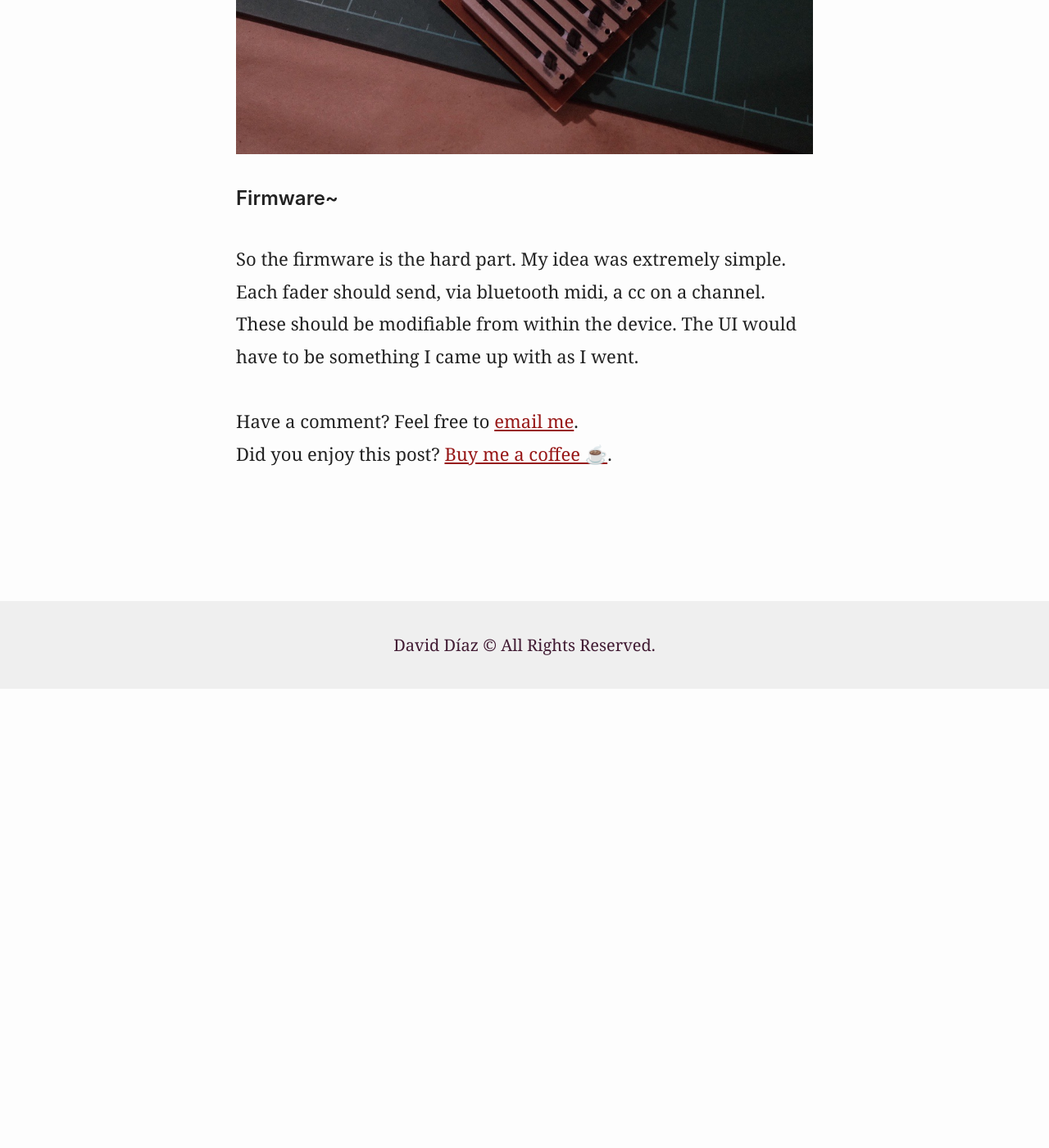
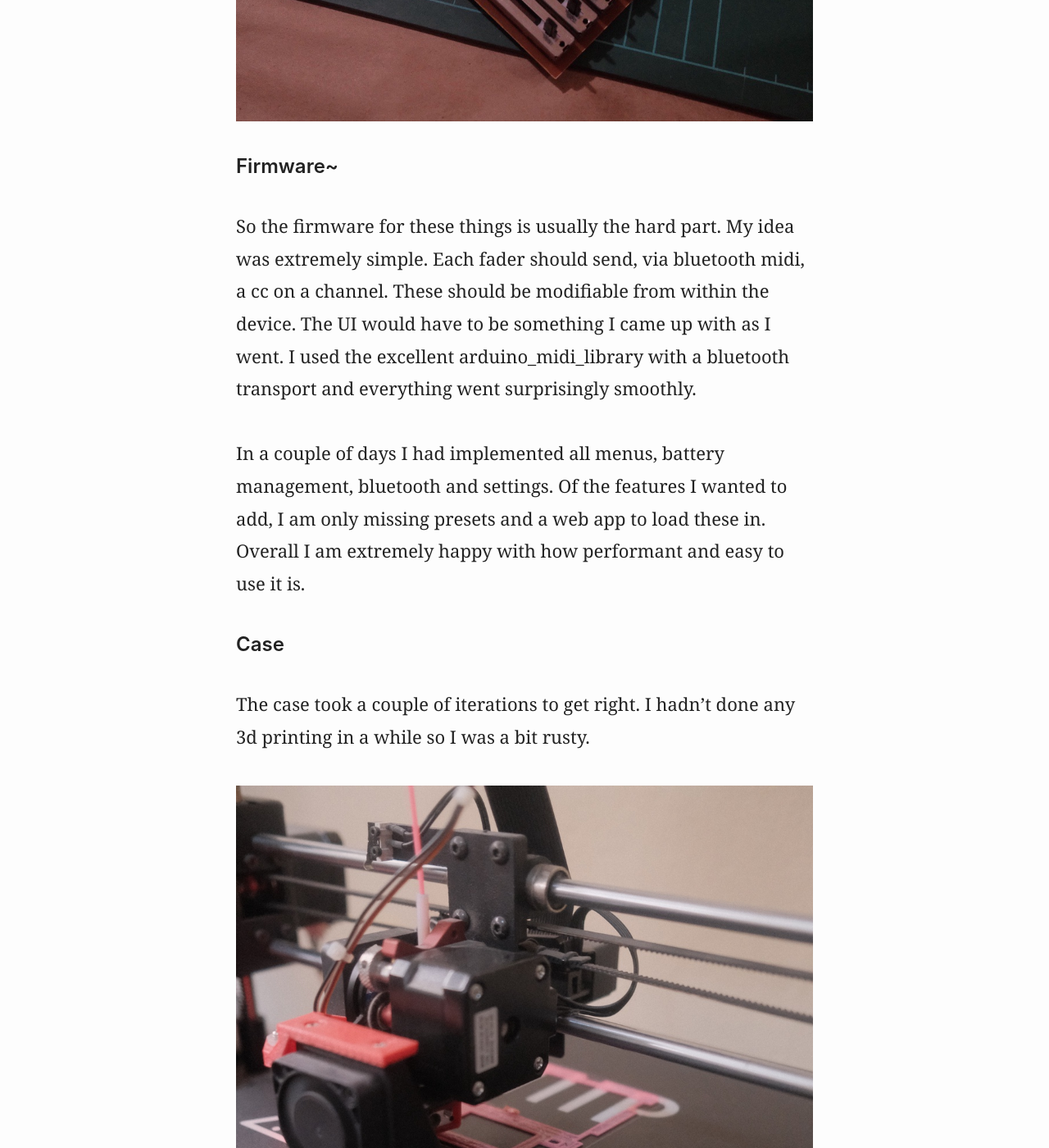
Before and after one commit to Seich/martianwabbit, a Jekyll site: the page built from src/_posts/2023-01-29-project-log-midifaders-esp-32-midi-ble-faders.md, in a window 1280 px wide and 1400 px high, scrolled down 8625 px. Shown: the whole window at 82% size. Built offline with Jekyll 4.4.1, drawn with Linux system fonts in a browser that asks for light colours; some web fonts are replaced; before the commit the page ends 9465 px from its top, so only the background shows below that; some of the changed text lies outside the part shown.

Commit message:
Finished the MidiFader post.

```diff
--- a/src/_posts/2023-01-29-project-log-midifaders-esp-32-midi-ble-faders.md
+++ b/src/_posts/2023-01-29-project-log-midifaders-esp-32-midi-ble-faders.md
@@ -19,7 +19,7 @@
 The electronics were pretty straightforward. I just needed all of my faders to
 be connected:
 
-{% image 1.png "A schematic for the midi faders" %}
+{% image 1.jpg "A schematic for the midi faders" %}
 
 I rapidly routed a board, and proceeded to mill it.
 
@@ -37,12 +37,12 @@
 barely maintained and running it is getting harder every day. I decided to try
 out alternatives. It turns out there really aren't any.
 
-I ended up settling with https://copper.carbide3d.com/. This is a website
-provided by carbide3d that allows you to upload your layers and get a set of
-gcode files. You only get minimal options so I don't think I'd use it for
+I ended up settling with [Copper](https://copper.carbide3d.com/). This is a
+website provided by carbide3d that allows you to upload your layers and get a
+set of gcode files. You only get minimal options so I don't think I'd use it for
 anything but a one-sided PCB but it seemed acceptable.
 
-{% image 2.png "A picture of Carbide Copper" %}
+{% image 2.jpg "A picture of Carbide Copper" %}
 
 With my set of gcode files I felt ready to mill my PCB. Thankfully bCNC still
 runs flawlessly on a Pi so that part of my workflow remained intact. Here's a
@@ -79,7 +79,38 @@
 
 ## Firmware~
 
-So the firmware is the hard part. My idea was extremely simple. Each fader
-should send, via bluetooth midi, a cc on a channel. These should be modifiable
-from within the device. The UI would have to be something I came up with as I
-went.
+So the firmware for these things is usually the hard part. My idea was extremely
+simple. Each fader should send, via bluetooth midi, a cc on a channel. These
+should be modifiable from within the device. The UI would have to be something I
+came up with as I went. I used the excellent arduino_midi_library with a
+bluetooth transport and everything went surprisingly smoothly.
+
+In a couple of days I had implemented all menus, battery management, bluetooth
+and settings. Of the features I wanted to add, I am only missing presets and a
+web app to load these in. Overall I am extremely happy with how performant and
+easy to use it is.
+
+## Case
+
+The case took a couple of iterations to get right. I hadn't done any 3d printing
+in a while so I was a bit rusty.
+
+{% image 8.jpg "A 3d printer, printing the case" %}
+
+After shifting around the design a bit I came up with something that was both
+easy to print and very functional.
+
+{% image 9.jpg "The different versions of the case" %}
+
+# The End ~
+
+I am very happy with the final result. It came out really clean, easy to use and
+highly functional. Setting up new devices is fast and easy and since it's
+compliant it connects seamlessly with other MIDI-BLE devices, like the widi
+masters.
+
+{% image 10.jpg "The final device" %}
+
+{% image 11.jpg "The final device" %}
+
+{% image 12.jpg "The final device" %}
```
Also changed, not shown: src/files/2023-01-29-project-log-midifaders-esp-32-midi-ble-faders/1.jpg (added), src/files/2023-01-29-project-log-midifaders-esp-32-midi-ble-faders/1.png (deleted), src/files/2023-01-29-project-log-midifaders-esp-32-midi-ble-faders/10.jpg (added), src/files/2023-01-29-project-log-midifaders-esp-32-midi-ble-faders/11.jpg (added), src/files/2023-01-29-project-log-midifaders-esp-32-midi-ble-faders/12.jpg (added), src/files/2023-01-29-project-log-midifaders-esp-32-midi-ble-faders/1D910498-6229-411B-90A0-4A8CAF32AD3D-1413-00000093EB5A6BEB.jpg (deleted), src/files/2023-01-29-project-log-midifaders-esp-32-midi-ble-faders/2.jpg (added), src/files/2023-01-29-project-log-midifaders-esp-32-midi-ble-faders/2.png (deleted), src/files/2023-01-29-project-log-midifaders-esp-32-midi-ble-faders/3.jpg, src/files/2023-01-29-project-log-midifaders-esp-32-midi-ble-faders/4.jpg, src/files/2023-01-29-project-log-midifaders-esp-32-midi-ble-faders/5.jpg, src/files/2023-01-29-project-log-midifaders-esp-32-midi-ble-faders/6.jpg, src/files/2023-01-29-project-log-midifaders-esp-32-midi-ble-faders/7.jpg, src/files/2023-01-29-project-log-midifaders-esp-32-midi-ble-faders/8.jpg, 2 more files.
